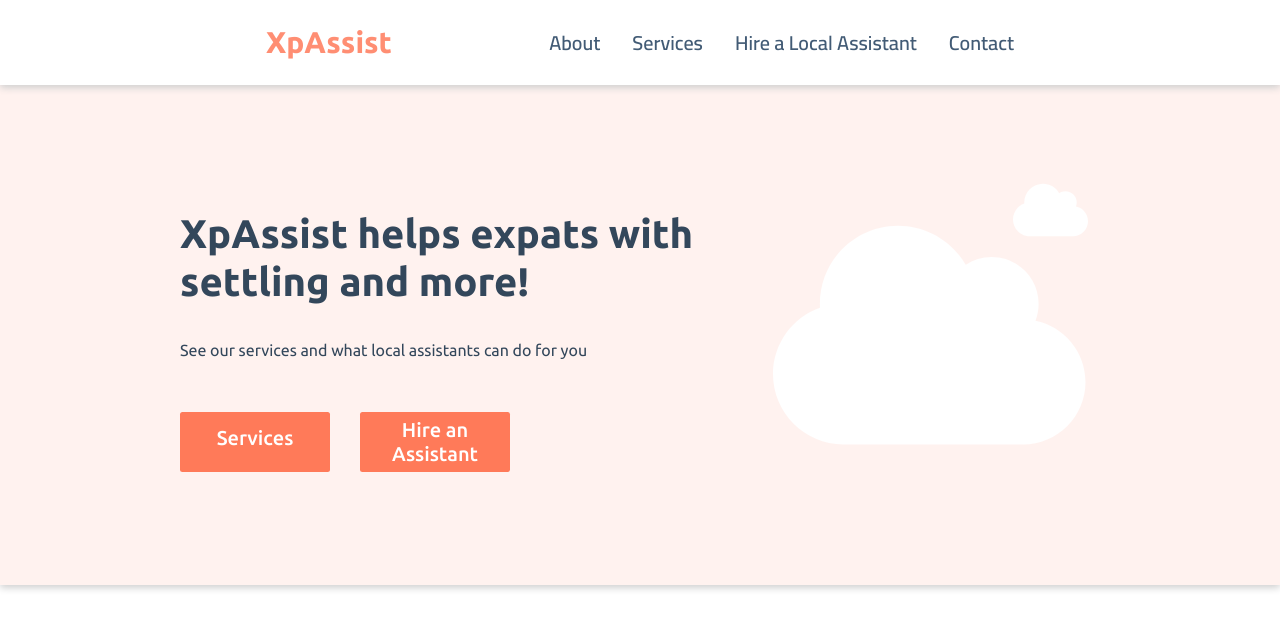
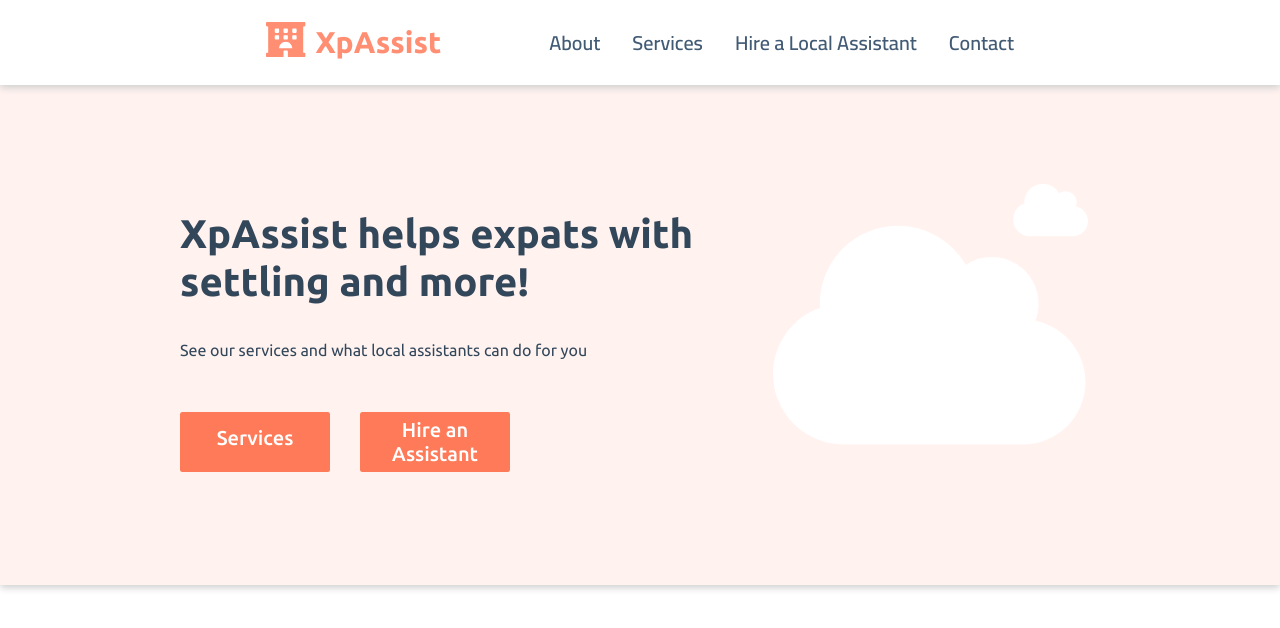
Before and after one commit to mehmeteyupoglu/xpassist, a React (Create React App) app in the folder xpassist/: page / in a window 1280 px wide. Shown: the top 628 px of the page. Built offline with nearby package versions, Linux system fonts and the light colour scheme.

Commit message:
Update Brand

```diff
--- a/xpassist/src/components/Header/Header.css
+++ b/xpassist/src/components/Header/Header.css
@@ -3,13 +3,16 @@
 
 
 .navbar {
-    /* background-image: linear-gradient(to left right left bottom, rgb(248, 255, 254) , rgb(255, 255, 255)); */
     background-color: white;
     box-shadow: 0px 3px 7px rgb(209, 209, 209);
     height: 85px;
     display: flex;
 }
 
+.icon {
+    font-size: 35px;
+    margin-right: 10px;
+}
 .navbar-brand {
     font-family: Ubuntu;
     position: relative;
@@ -17,7 +20,6 @@
     font-weight: 600;
     font-size: 30px;
     color: #ff8e73;
-
 }
 
 .navbar-brand:hover, .nav-item:hover {
--- a/xpassist/src/components/Header/Header.js
+++ b/xpassist/src/components/Header/Header.js
@@ -13,7 +13,8 @@ import {
   DropdownItem,
   NavbarText,
 } from 'reactstrap';
-import styled from "styled-components"
+import { FontAwesomeIcon } from '@fortawesome/react-fontawesome'
+import { faHotel, faStar } from '@fortawesome/free-solid-svg-icons'
 import { Link } from "react-router-dom"
 import { navigation } from "../../navigation"
 import "./Header.css"
@@ -26,9 +27,9 @@ const Header = (props) => {
   return (
 
     <div>
-
       <Navbar className="navbar" expand="md" >
         <NavbarBrand tag={Link} to="/">
+        <FontAwesomeIcon icon={faHotel} className="icon" />
           XpAssist
         </NavbarBrand>
         <NavbarToggler onClick={toggle} />
```
